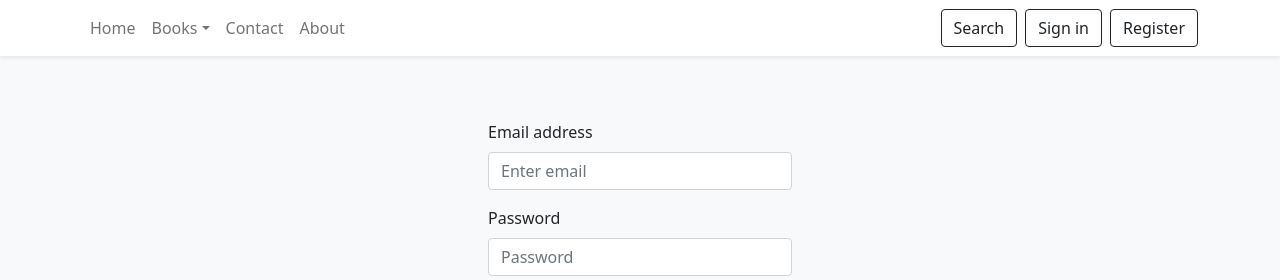
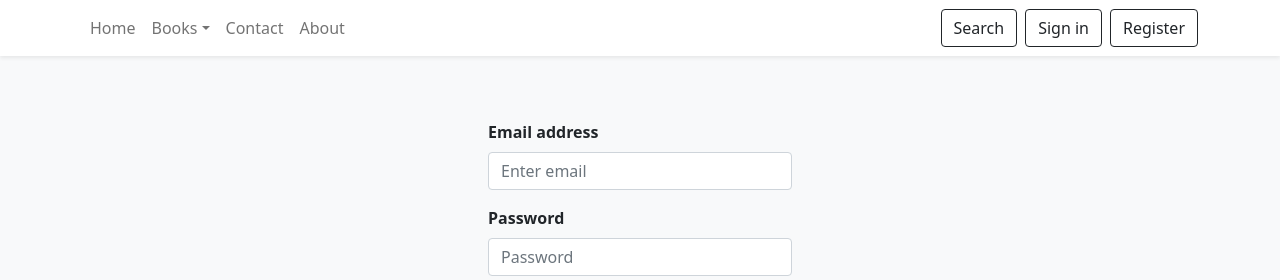
Before and after one commit to s-kakol/libraryApp-client, a React (Vite) app: page /login in a window 1280 px wide. Shown: the top 280 px of the page. Built offline with nearby package versions, Linux system fonts and the light colour scheme.

Commit message:
Feat: Add form validation for Login page

```diff
--- a/package.json
+++ b/package.json
@@ -10,13 +10,15 @@
   "dependencies": {
     "axios": "^0.27.2",
     "bootstrap": "^5.1.3",
+    "formik": "^2.2.9",
     "react": "^18.0.0",
     "react-bootstrap": "^2.4.0",
     "react-dom": "^18.0.0",
     "react-icons": "^4.4.0",
     "react-paginate": "^8.1.3",
     "react-router-dom": "^6.3.0",
-    "styled-components": "^5.3.5"
+    "styled-components": "^5.3.5",
+    "yup": "^0.32.11"
   },
   "devDependencies": {
     "@types/react": "^18.0.0",
--- a/src/pages/Login.tsx
+++ b/src/pages/Login.tsx
@@ -7,23 +7,70 @@ import Overlay from 'react-bootstrap/Overlay';
 import Tooltip from 'react-bootstrap/Tooltip';
 import './Login.scss';
 import { useRef, useState } from 'react';
+import { useFormik } from 'formik';
+import * as Yup from 'yup';
 
 const Login = (): JSX.Element => {
   const [show, setShow] = useState<boolean>(false);
   const target = useRef(null);
 
+  const errorStyle = {
+    color: '#ce2649',
+  };
+
+  const formik = useFormik({
+    initialValues: {
+      loginEmail: '',
+      loginPassword: '',
+    },
+    onSubmit: values => {
+      console.log(values);
+    },
+    validationSchema: Yup.object({
+      loginEmail: Yup.string()
+        .email('Invalid email address')
+        .max(320, 'Email is too long')
+        .required('Please enter email'),
+      loginPassword: Yup.string()
+        .max(128, 'Password is too long')
+        .required('Please enter password'),
+    }),
+  });
+
   return (
     <Container style={{ maxWidth: '50vh', padding: '3rem' }}>
       <Row>
-        <Form>
+        <Form noValidate onSubmit={formik.handleSubmit}>
           <Form.Group className="mb-3" controlId="loginEmail">
-            <Form.Label>Email address</Form.Label>
-            <Form.Control type="email" placeholder="Enter email" />
+            <Form.Label>
+              <strong>Email address</strong>
+            </Form.Label>
+            <Form.Control
+              type="email"
+              placeholder="Enter email"
+              onChange={formik.handleChange}
+              onBlur={formik.handleBlur}
+              value={formik.values.loginEmail}
+            />
+            {formik.touched.loginEmail && formik.errors.loginEmail ? (
+              <p style={errorStyle}>{formik.errors.loginEmail}</p>
+            ) : null}
           </Form.Group>
 
           <Form.Group className="mb-3" controlId="loginPassword">
-            <Form.Label>Password</Form.Label>
-            <Form.Control type="password" placeholder="Password" />
+            <Form.Label>
+              <strong>Password</strong>
+            </Form.Label>
+            <Form.Control
+              type="password"
+              placeholder="Password"
+              onChange={formik.handleChange}
+              onBlur={formik.handleBlur}
+              value={formik.values.loginPassword}
+            />
+            {formik.touched.loginPassword && formik.errors.loginPassword ? (
+              <p style={errorStyle}>{formik.errors.loginPassword}</p>
+            ) : null}
           </Form.Group>
           <Row>
             <Col>
```
Also changed, not shown: 1 other file (tests, documents, lock files or other folders).
